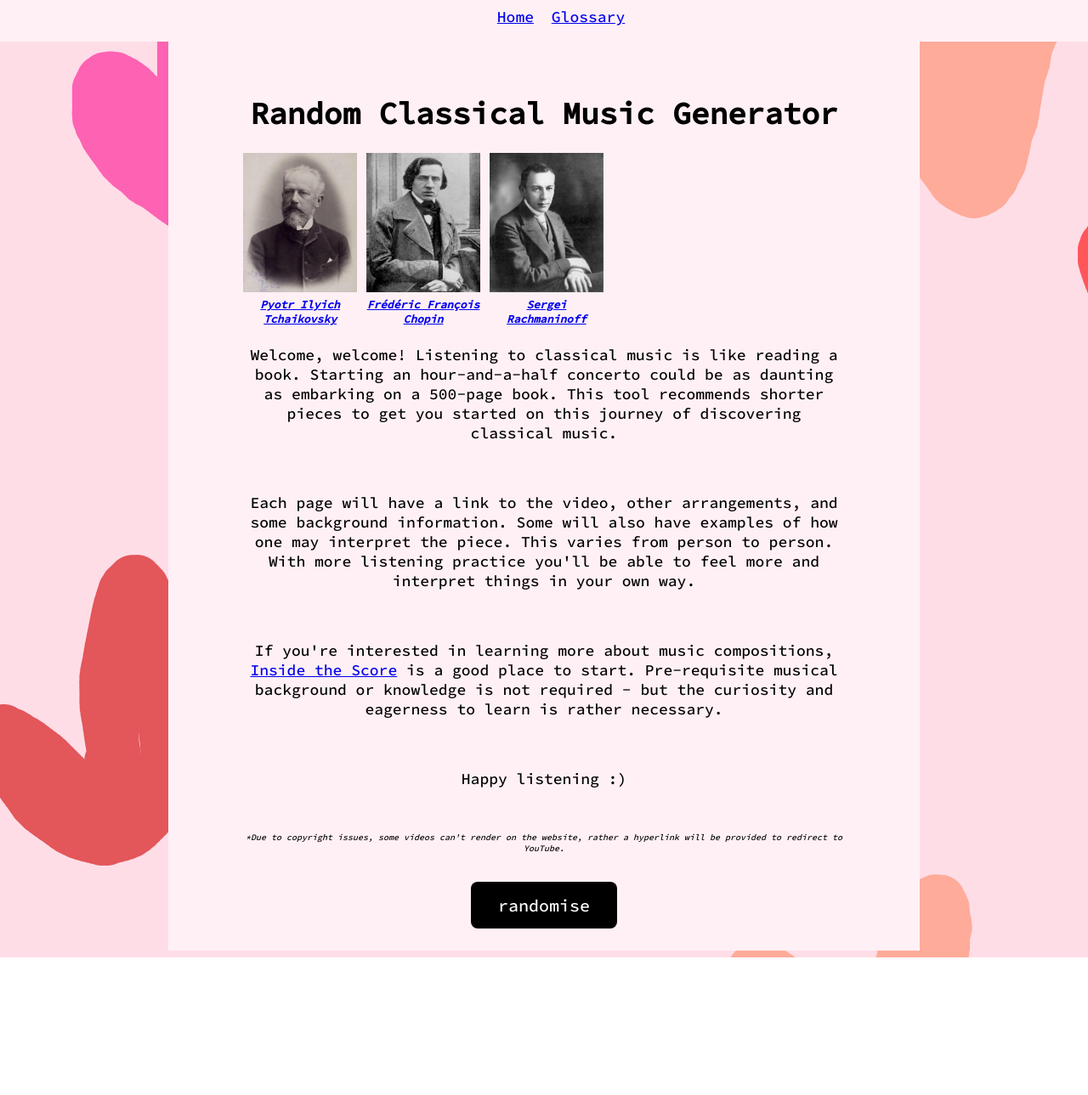
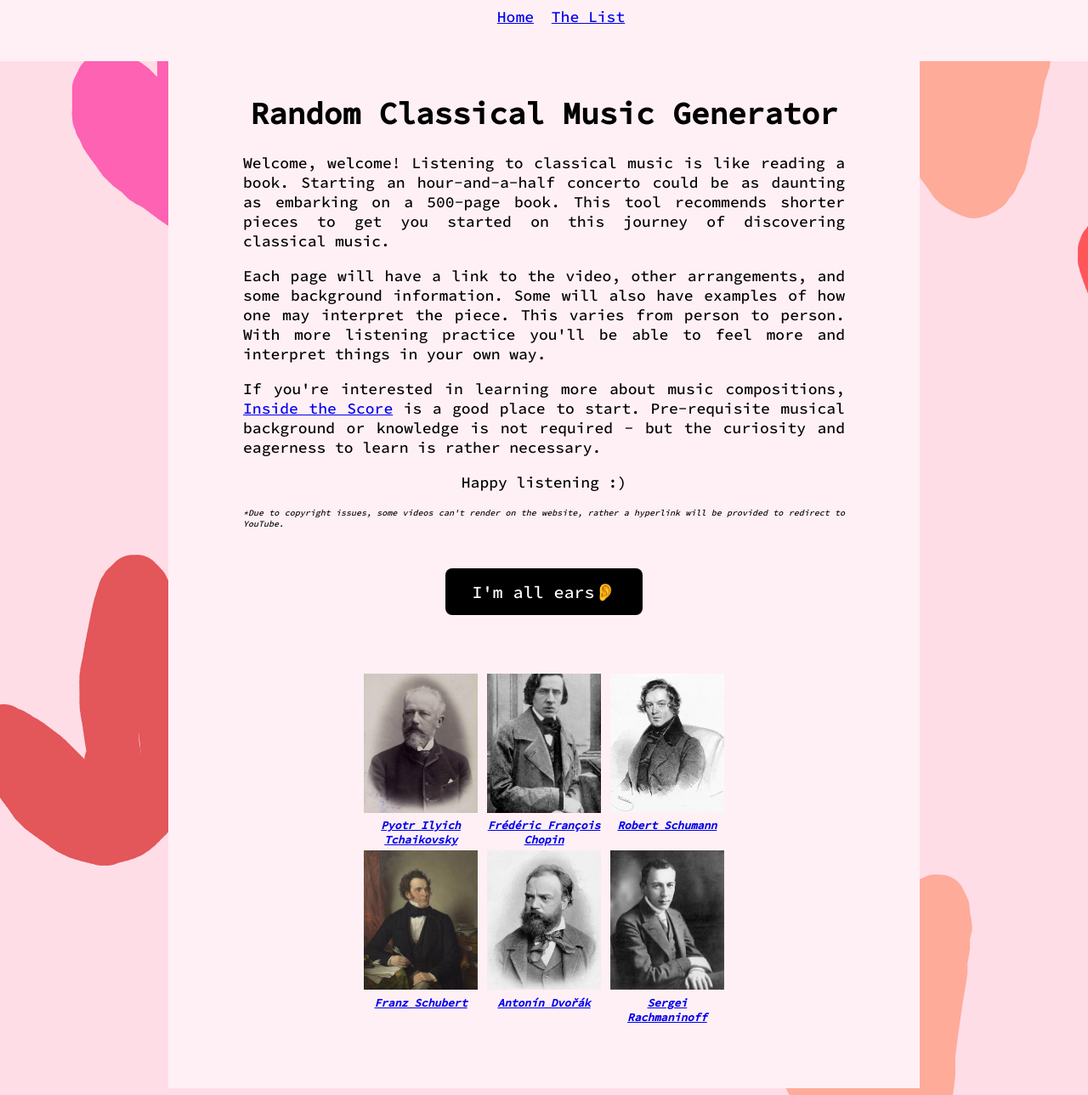
Before and after one commit to co0lbean/music-randomiser, a website: page index.html in a window 1280 px wide. Shown: the part 10-1299 px from the top of the page at 85% size. Before the commit the page ends 1137 px from the top, so only its background shows below. Drawn offline with Linux system fonts and the light colour scheme.

Commit message:
change css so figures are centered and equally spaced

```diff
--- a/index.html
+++ b/index.html
@@ -15,7 +15,7 @@
       <nav id="nav-bar">
         <ul>
           <li><a href="index.html">Home</a></li>
-          <li><a href="glossary.html">Glossary</a></li>
+          <li><a href="list.html">The List</a></li>
         </ul>
       </nav>
     </div>
@@ -23,6 +23,40 @@
   <body>
     <div class="background">
       <h1>Random Classical Music Generator</h1>
+      <div class="intro">
+        <p>
+          Welcome, welcome! Listening to classical music is like reading a book.
+          Starting an hour-and-a-half concerto could be as daunting as embarking
+          on a 500-page book. This tool recommends shorter pieces to get you
+          started on this journey of discovering classical music.
+        </p>
+        <p>
+          Each page will have a link to the video, other arrangements, and some
+          background information. Some will also have examples of how one may
+          interpret the piece. This varies from person to person. With more
+          listening practice you'll be able to feel more and interpret things in
+          your own way.
+        </p>
+        <p>
+          If you're interested in learning more about music compositions,
+          <a href="https://www.youtube.com/@InsidetheScore">Inside the Score</a>
+          is a good place to start. Pre-requisite musical background or
+          knowledge is not required - but the curiosity and eagerness to learn
+          is rather necessary.
+        </p>
+        <p class="happylistening">Happy listening :)</p>
+        <div class="note">
+          <p font-size="medium">
+            *Due to copyright issues, some videos can't render on the website,
+            rather a hyperlink will be provided to redirect to YouTube.
+          </p>
+        </div>
+      </div>
+      <div class="button" id="randomise">
+        <button type="button">I'm all ears👂</button>
+      </div>
+      <br />
+      <br />
       <div class="composers">
         <figure>
           <a href="https://en.wikipedia.org/wiki/Pyotr_Ilyich_Tchaikovsky">
@@ -42,6 +76,24 @@
           <a href="https://en.wikipedia.org/wiki/Fr%C3%A9d%C3%A9ric_Chopin">
             <img src="Frederic_Chopin_photo.jpeg" />
             <figcaption>Frédéric François Chopin</figcaption>
+          </a>
+        </figure>
+        <figure>
+          <a href="https://en.wikipedia.org/wiki/Robert_Schumann">
+            <img src="Robert_Schumann.jpg" />
+            <figcaption>Robert Schumann</figcaption>
+          </a>
+        </figure>
+        <figure>
+          <a href="https://en.wikipedia.org/wiki/Franz_Schubert">
+            <img src="Franz_Schubert.jpg" />
+            <figcaption>Franz Schubert</figcaption>
+          </a>
+        </figure>
+        <figure>
+          <a href="https://en.wikipedia.org/wiki/Anton%C3%ADn_Dvo%C5%99%C3%A1k">
+            <img src="Dvorak.jpg" />
+            <figcaption>Antonín Dvořák</figcaption>
           </a>
         </figure>
         <!--
@@ -71,44 +123,6 @@
           </a>
         </figure>
       </div>
-      <div class="intro">
-        <p>
-          Welcome, welcome! Listening to classical music is like reading a book.
-          Starting an hour-and-a-half concerto could be as daunting as embarking
-          on a 500-page book. This tool recommends shorter pieces to get you
-          started on this journey of discovering classical music.
-        </p>
-        <br />
-        <p>
-          Each page will have a link to the video, other arrangements, and some
-          background information. Some will also have examples of how one may
-          interpret the piece. This varies from person to person. With more
-          listening practice you'll be able to feel more and interpret things in
-          your own way.
-        </p>
-
-        <br />
-        <p>
-          If you're interested in learning more about music compositions,
-          <a href="https://www.youtube.com/@InsidetheScore">Inside the Score</a>
-          is a good place to start. Pre-requisite musical background or
-          knowledge is not required - but the curiosity and eagerness to learn
-          is rather necessary.
-        </p>
-        <br />
-        <p>Happy listening :)</p>
-        <br />
-        <div class="note">
-          <p font-size="medium">
-            *Due to copyright issues, some videos can't render on the website,
-            rather a hyperlink will be provided to redirect to YouTube.
-          </p>
-        </div>
-        <br />
-      </div>
-      <div class="button" id="randomise">
-        <button type="button">randomise</button>
-      </div>
     </div>
     <script src="script.js" defer></script>
   </body>
--- a/script.js
+++ b/script.js
@@ -2,7 +2,7 @@ const pieces = [
   "valsesentimentale.html",
   //"dsch.html",
   "24preludesno17.html.html",
-  "raindropno15.html",
+  //"raindropno15.html",
   "rach_pianoconcertono2_2ndmvmnt.html",
   "traumereischumann.html",
   "humoresquedvorak.html",
--- a/style.css
+++ b/style.css
@@ -1,22 +1,21 @@
 body {
-    font-family: 'Source Code Pro', monospace;
+  font-family: "Source Code Pro", monospace;
   font-weight: 200;
-    font-size:large;
-    background-image: url(wallpaper.png)
+  font-size: large;
+  background-image: url(wallpaper.png);
 }
 
-.nav-bar li{
+.nav-bar li {
   display: inline;
   padding: 5px;
   text-align: center;
 }
 
-
 header {
   position: fixed;
   width: 100%;
   background-color: lavenderblush;
-    text-align:center;
+  text-align: center;
   top: 0;
   left: 0;
 }
@@ -27,42 +26,55 @@ h1 {
 
 h2 {
   font-size: 125%;
+  text-align: center;
+}
+td {
+  padding: 0 20px 15px 0;
 }
 
 .video {
   text-align: center;
 }
 .intro {
+  text-align: justify;
+}
+.happylistening {
   text-align: center;
 }
-
-.composers{
-    text-align: justify;
+.composers {
+  text-align: center;
+  padding: 0 100px;
 }
-
+div::after {
+  display: inline-block;
+  width: 100%;
+  content: "";
+}
 .composers figure {
   display: inline-block;
   vertical-align: top;
   width: 100.56pt;
-    margin:0pt;
-    padding:0pt;
+  margin: 0pt;
+  padding: 0pt;
 }
-.composers figure figcaption{
-    text-align:center;
+.composers figure figcaption {
+  text-align: center;
   padding-top: 5pt;
   height: 38px;
   font-weight: bold;
 }
 
-.composers figure img{
+.composers figure img {
   vertical-align: top;
   width: 100.56pt;
   height: 123pt;
+  object-fit: cover;
 }
+
 .rachsad {
   text-align: center;
 }
-.rachsad figure img{
+.rachsad figure img {
   height: 50%;
   width: auto;
 }
@@ -75,16 +87,16 @@ h2 {
   padding-right: 7%;
   text-align: justify;
   align-items: center;
-    background-color: lavenderblush
+  background-color: lavenderblush;
 }
 
-.information img{
+.information img {
   width: 100%;
 }
 .relativekeys {
   text-align: center;
 }
-.relativekeys img{
+.relativekeys img {
   width: 60%;
 }
 
@@ -92,7 +104,7 @@ h2 {
   text-align: justify;
 }
 
-.interpretation img{
+.interpretation img {
   width: 100%;
 }
 
@@ -105,7 +117,7 @@ figcaption {
 .quotedperson {
   text-align: right;
 }
-.quotedperson img{
+.quotedperson img {
   width: 20%;
   padding-right: 15%;
 }
@@ -116,10 +128,10 @@ figcaption {
 }
 
 .button {
-    text-align:center;
+  text-align: center;
 }
 button {
-        background-color:black; /* Green */
+  background-color: black; /* Green */
   border: none;
   color: white;
   padding: 15px 32px;
@@ -128,10 +140,10 @@ button {
   display: inline-block;
   font-size: 20px;
   border-radius: 8px;
-        font-family:'Source Code Pro', monospace;
+  font-family: "Source Code Pro", monospace;
 }
 
 button:hover {
-    background-color:pink;
+  background-color: pink;
   color: black;
 }
```
Also changed, not shown: list.html (added, +68 -0 lines), Dvorak.jpg (added), Franz_Schubert.jpg (added), Robert_Schumann.jpg (added), glossary.html (deleted). Lines whose indentation alone changed are shown as unchanged.
